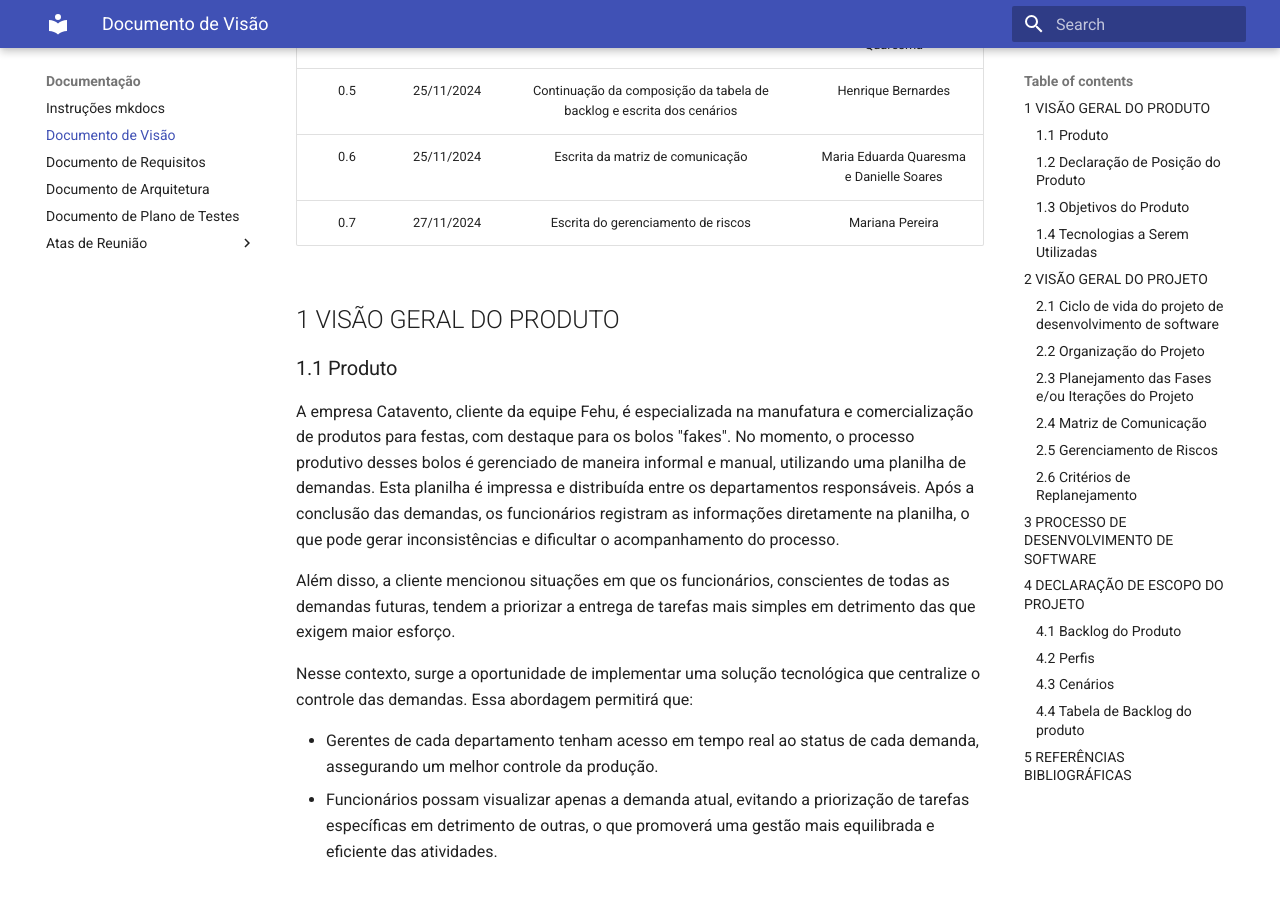
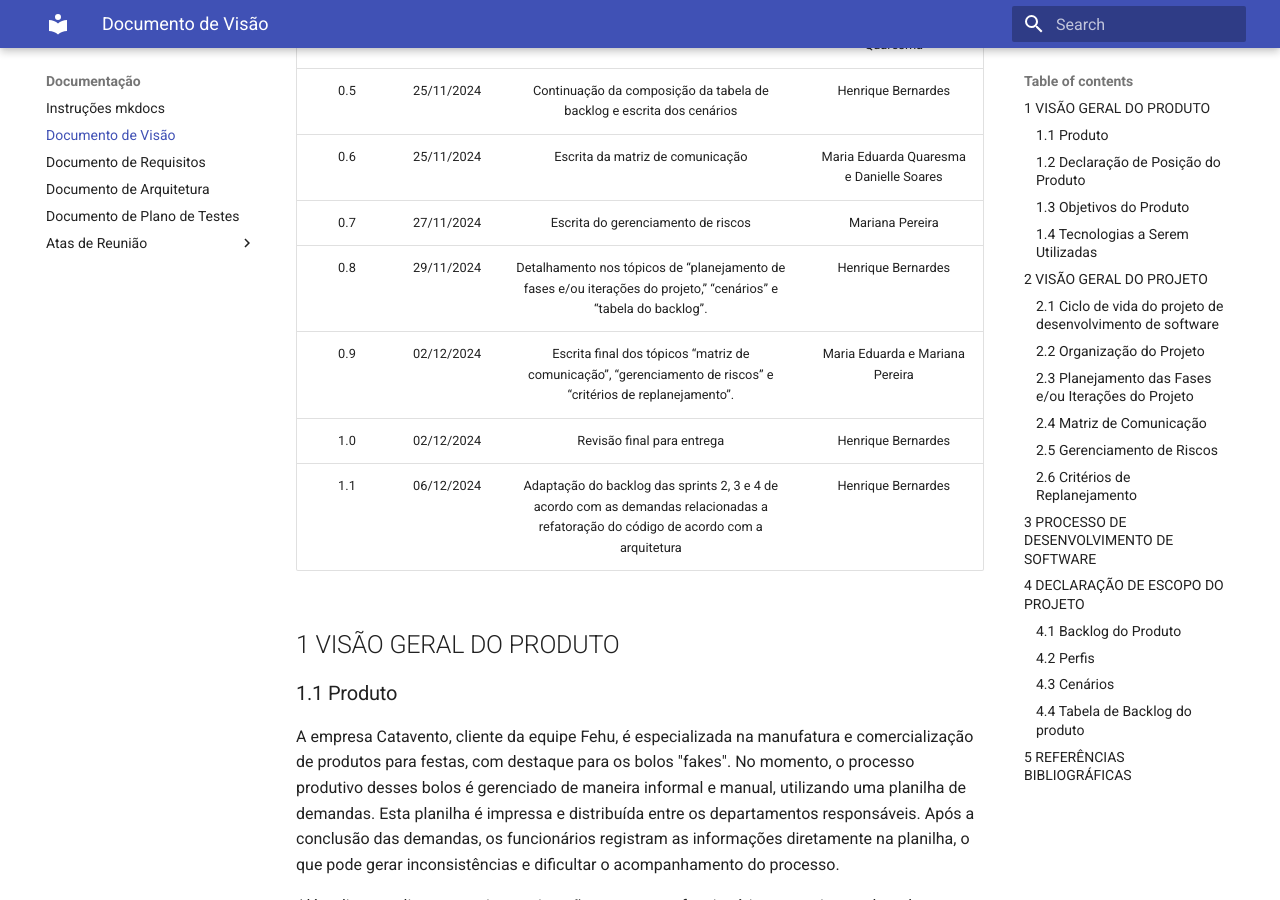
Before and after one commit to JAugustoM/Gestao-Catavento, an MkDocs documentation site: the page built from docs/documento-visao/documento-visao.md, in a window 1280 px wide and 900 px high, scrolled down 503 px. Built offline with MkDocs 1.6.1 and Material for MkDocs 9.7.7, drawn with Linux system fonts in a browser that asks for light colours.

Commit message:
Documento de Visão 1.1

```diff
--- a/docs/documento-visao/documento-visao.md
+++ b/docs/documento-visao/documento-visao.md
@@ -9,6 +9,10 @@
 | 0.5 | 25/11/2024 | Continuação da composição da tabela de backlog e escrita dos cenários | Henrique Bernardes |
 | 0.6 | 25/11/2024 | Escrita da matriz de comunicação  | Maria Eduarda Quaresma e Danielle Soares  |
 | 0.7 | 27/11/2024 | Escrita do gerenciamento de riscos | Mariana Pereira |
+| 0.8 | 29/11/2024 | Detalhamento nos tópicos de “planejamento de fases e/ou iterações do projeto,” “cenários” e “tabela do backlog”. | Henrique Bernardes |
+| 0.9 | 02/12/2024 | Escrita final dos tópicos “matriz de comunicação”, “gerenciamento de riscos” e “critérios de replanejamento”. | Maria Eduarda e  Mariana Pereira |
+| 1.0 | 02/12/2024 | Revisão final para entrega | Henrique Bernardes |
+| 1.1 | 06/12/2024 | Adaptação do backlog das sprints 2, 3 e 4 de acordo com as demandas relacionadas a refatoração do código de acordo com a arquitetura | Henrique Bernardes |
 
 ## 1 VISÃO GERAL DO PRODUTO
 
@@ -194,7 +198,7 @@ O backlog do produto foi elaborado como uma forma de organizar e priorizar os re
 | 4 | 2 | CRUD Funcionário | Funcional | Must | Funções de criar, editar, deletar e visualizar funcionários | Como gerente de departamento, quero poder adicionar, editar, remover ou visualizar uma conta do tipo funcionário. |
 | 5 | 2 | Página de gerenciamento de funcionários | Funcional | Must | Uma página que permite os gerentes de departamento gerenciarem os funcionários, como editar, remover ou detalhar informações sobre cada um. | Como gerente de departamento, quero poder gerenciar os funcionários por meio de uma página. |
 | 6 | 2 | Sistema de autenticação | Funcional | Must | Um sistema que verifique as credenciais entradas e permita ou não o acesso respectivo ao gerente de departamento ou funcionário. | Como gerente de departamento, quero que somente os usuários cadastrados possam ter acesso ao sistema. |
-| 7 | 2 | Página de login | Funcional | Must | Uma tela com os inputs de usuário e senha que verifique a validade dos dados de acordo com o sistema de autenticação. | Como usuário, quero conseguir entrar no sistema por meio de uma simples tela de login. |
+| 7 | 3 | Página de login | Funcional | Must | Uma tela com os inputs de usuário e senha que verifique a validade dos dados de acordo com o sistema de autenticação. | Como usuário, quero conseguir entrar no sistema por meio de uma simples tela de login. |
 | 8 | 3 | Página de desempenho de funcionário | Funcional | Should | Uma página que mostra o desempenho de um funcionário para o administrador | Como gerente de departamento, quero poder ver o desempenho de um funcionário específico. |
 | 9 | 3 | Página de demandas para funcionário | Funcional | Must | Uma página que mostre a demanda atual disponível para trabalhar. | Como funcionário, quero poder iniciar uma demanda por meio de uma página que mostre os detalhes do bolo como o código, uma foto, a descrição e o nome. |
 | 10 | 3 | Menu de navegação | Funcional | Must | Um menu lateral de navegação que permite visitar outras páginas do sistema. | Como funcionário/ gerente de departamento, quero poder navegar pelo aplicativo por meio de um menu lateral de navegação. |
```
